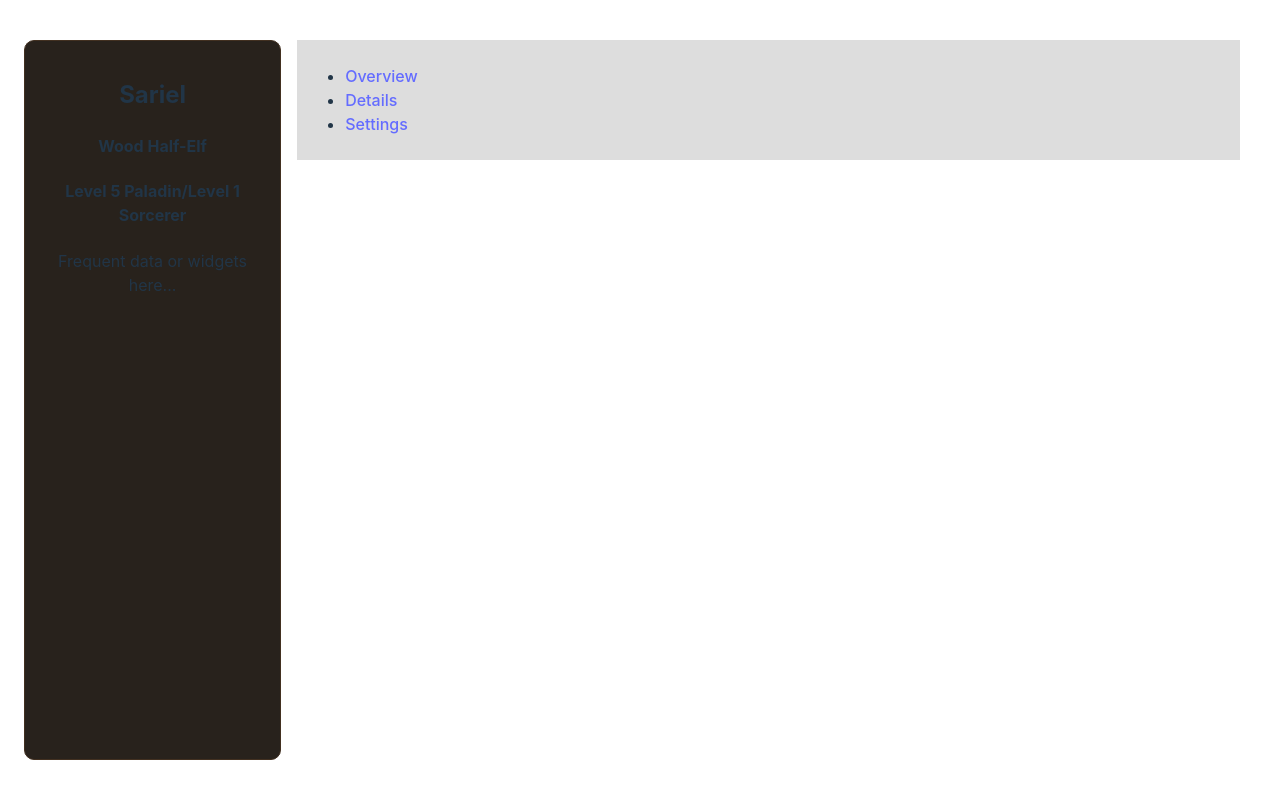
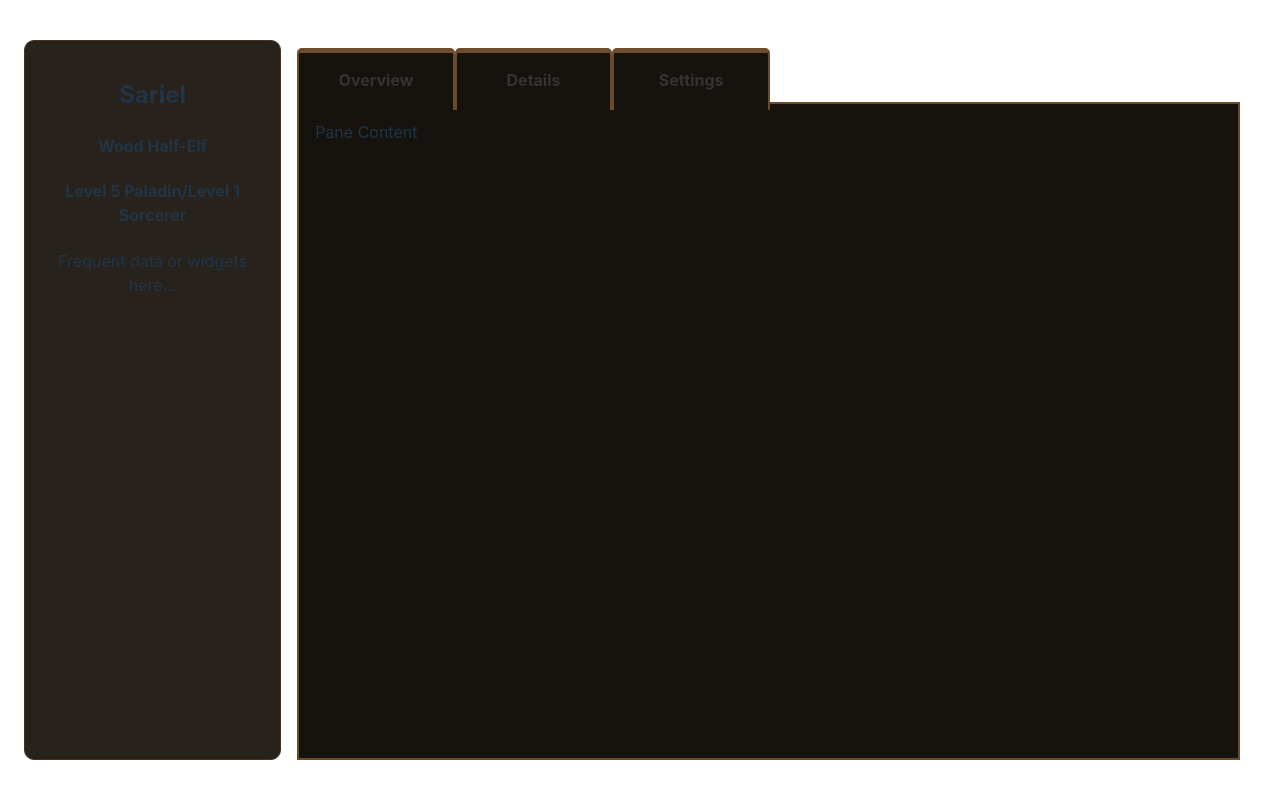
Before and after one commit to Mystichunterz/Digital_DND_Table, a React (Vite) app: page / in a window 1280 px wide. Built offline with nearby package versions, Linux system fonts and the light colour scheme.

Commit message:
feat(navbar): Add navbar

```diff
--- a/src/layout/LeftDisplay.jsx
+++ b/src/layout/LeftDisplay.jsx
@@ -1,4 +1,4 @@
-import "../styles/layout/leftdisplay.scss";
+import "../styles/layout/left-display.scss";
 
 const LeftDisplay = () => {
   return (
--- a/src/layout/RightPane.jsx
+++ b/src/layout/RightPane.jsx
@@ -4,13 +4,11 @@ import TabNavigation from "./TabNavigation";
 
 const RightPane = () => {
   return (
-    <div className="right-pane-content">
-      <header className="tab-navigation">
+    <div className="right-pane">
+      <div className="tab-navigation">
         <TabNavigation />
-      </header>
-      <main className="pane-content">
-        <Outlet /> {/* Dynamically renders the selected view */}
-      </main>
+      </div>
+      <div className="pane-content">Pane Content</div>
     </div>
   );
 };
--- a/src/layout/TabNavigation.jsx
+++ b/src/layout/TabNavigation.jsx
@@ -1,5 +1,6 @@
 import React from "react";
 import { NavLink } from "react-router-dom";
+import "../styles/layout/tab-navigation.scss";
 
 const TabNavigation = () => {
   const tabs = [
@@ -12,7 +13,7 @@ const TabNavigation = () => {
     <ul className="tab-list">
       {tabs.map((tab, index) => (
         <li key={index}>
-          <NavLink to={tab.path} className={({ isActive }) => (isActive ? "active-tab" : "tab")}>
+          <NavLink to={tab.path} className={({ isActive }) => (isActive ? "active tab" : "tab")}>
             {tab.label}
           </NavLink>
         </li>
--- a/src/styles/layout/layout.scss
+++ b/src/styles/layout/layout.scss
@@ -11,7 +11,6 @@
 
         .left-main-container {
             width: 22.5%;
-            // padding: 1rem;
             box-sizing: border-box;
         }
 
@@ -19,16 +18,25 @@
             width: 82.5%;
             padding-left: 1rem;
             padding-right: 1rem;
+            display: flex;
+            flex-direction: column;
 
             .right-pane {
-                width: 100%;
+                flex: 1;
+                display: flex;
+                flex-direction: column;
 
                 .tab-navigation {
-                    background: #ddd;
-                    padding: 0.5rem;
+                    // background: #ddd;
+                    // padding: 0.5rem;
+                    flex: 0 0 7.5%;
                 }
 
                 .pane-content {
+                    background: #16130f;
+                    border-color: #694a29;
+                    border-width: 2px;
+                    border-style: solid;
                     padding: 1rem;
                     flex: 1;
                     overflow-y: auto;
--- /dev/null
+++ b/src/styles/layout/tab-navigation.scss
@@ -0,0 +1,90 @@
+.tab-list {
+    display: flex;
+    list-style: none;
+    margin: 0;
+    padding: 0;
+}
+
+.tab {
+    position: relative;
+    display: flex;
+    justify-content: center;
+    align-items: center;
+
+    width: 12vw;
+    height: 7vh;
+    min-height: 60px;
+    transform: translateY(1vh);
+
+    background: #16130f;
+    border: 2px solid #694a29;
+    border-bottom: 0;
+    border-radius: 0.5vw 0.5vw 0 0;
+
+    font-weight: bold;
+    font-size: 1rem;
+    color: #333;
+    text-align: center;
+
+    cursor: pointer;
+    transition: transform 0.2s ease, background 0.2s ease;
+
+    &:hover {
+        transform: translateY(0.5vh);
+        background: #654529;
+        color: white;
+    }
+
+    &.active {
+        transform: translateY(0);
+        background-color: #094963;
+        z-index: 2;
+    }
+
+    &::before {
+        content: '';
+        position: absolute;
+        top: -2px;
+        left: -2px;
+        right: -2px;
+        height: 8%;
+        border-radius: inherit;
+        background: #704c2a;
+    }
+
+    &::after {
+        content: '';
+        position: absolute;
+        height: 1vh;
+        bottom: -0.5vh;
+        left: 0;
+        right: 0;
+        background-color: #094963;
+        opacity: 0;
+    }
+
+    &.active::after {
+        opacity: 1;
+        z-index: 1;
+    }
+
+    .content-wrapper {
+        display: flex;
+        align-items: center;
+        gap: 0.3vw;
+    }
+
+    .content-wrapper img {
+        max-width: 1.25em;
+        max-height: 1.25em;
+        object-fit: contain;
+        vertical-align: middle;
+    }
+
+    .content-wrapper span {
+        margin: 0;
+        line-height: 1;
+        vertical-align: middle;
+        display: inline-block;
+    }
+}
```
Also changed, not shown: src/styles/layout/left-display.scss (renamed from src/styles/layout/leftdisplay.scss).
